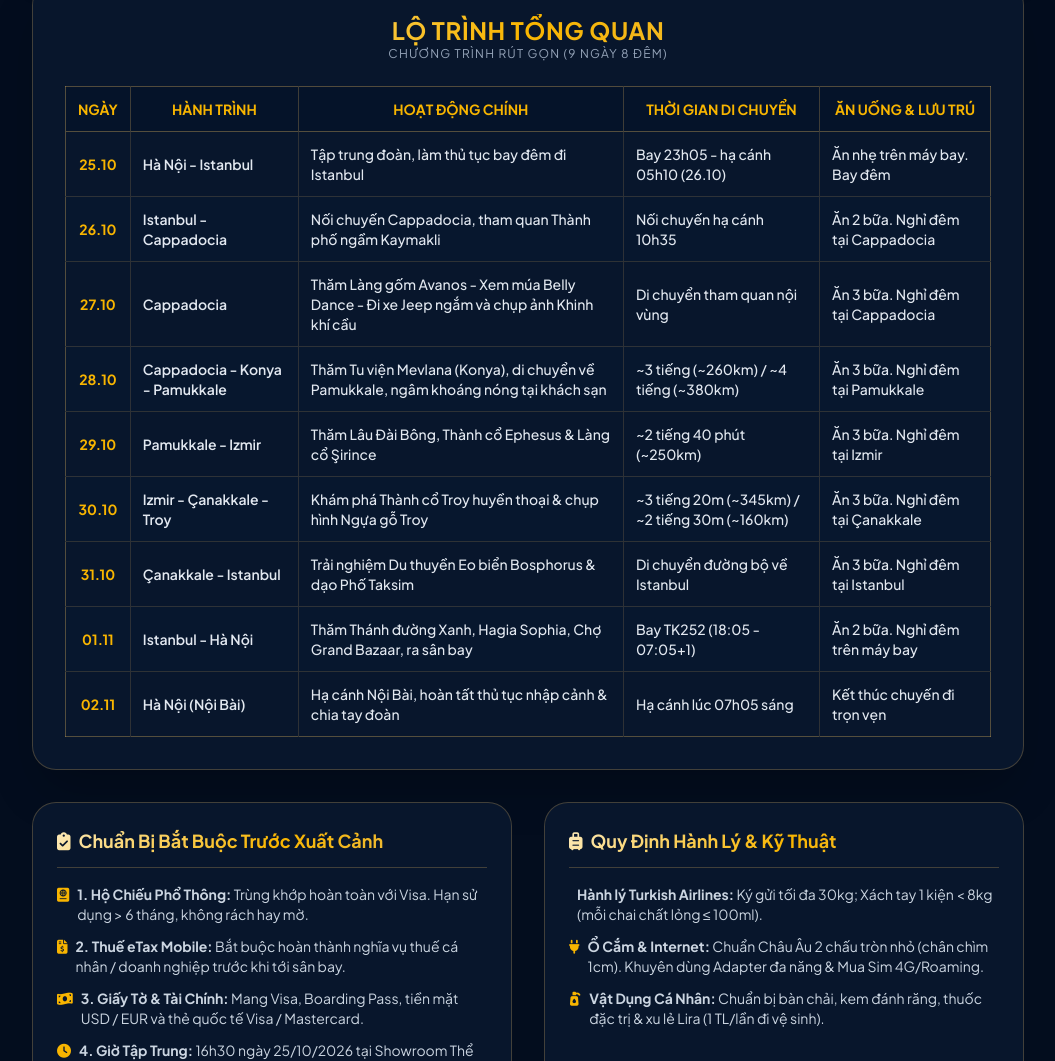
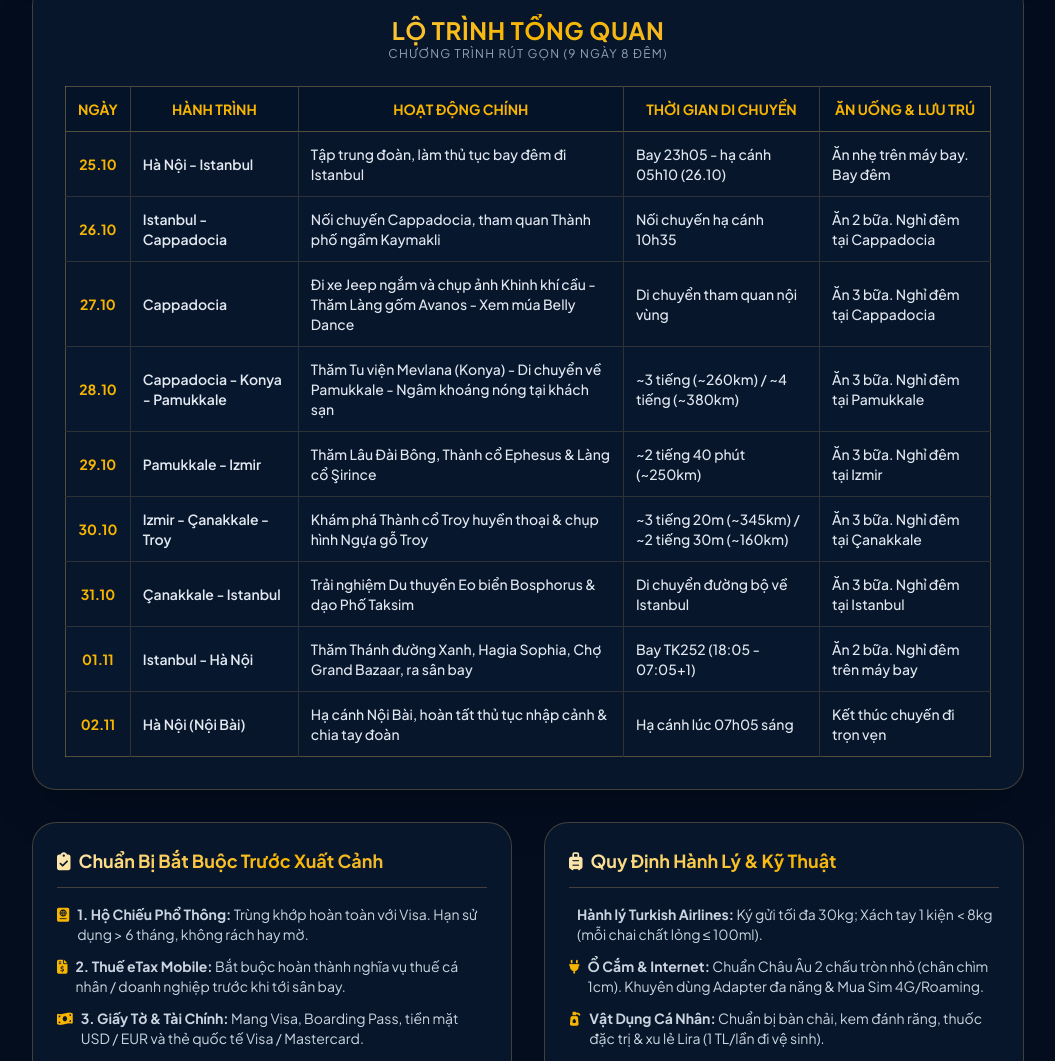
Before and after one commit to hungnt166-boop/ThoNhiKy2026, a plain HTML site: page index.html in a window 1280 px wide. Shown: the part 1500-2561 px from the top of the page, without its empty margins (112-1167 px from the left). Drawn offline with nearby package versions, Linux system fonts and the light colour scheme; no server answers; some icons are missing.

Commit message:
Update index.html
cap nhat noi dung hoat dong

```diff
--- a/index.html
+++ b/index.html
@@ -227,14 +227,14 @@
                         <tr class="hover:bg-[#0b2247]/50">
                             <td class="p-3 text-center font-bold text-[#f8b500] border-r border-[#c5a059]/20">27.10</td>
                             <td class="p-3 border-r border-[#c5a059]/20 font-semibold">Cappadocia</td>
-                            <td class="p-3 border-r border-[#c5a059]/20">Thăm Làng gốm Avanos - Xem múa Belly Dance - Đi xe Jeep ngắm và chụp ảnh Khinh khí cầu</td>
+                            <td class="p-3 border-r border-[#c5a059]/20">Đi xe Jeep ngắm và chụp ảnh Khinh khí cầu - Thăm Làng gốm Avanos - Xem múa Belly Dance</td>
                             <td class="p-3 border-r border-[#c5a059]/20">Di chuyển tham quan nội vùng</td>
                             <td class="p-3">Ăn 3 bữa. Nghỉ đêm tại Cappadocia</td>
                         </tr>
                         <tr class="hover:bg-[#0b2247]/50 bg-[#061833]/40">
                             <td class="p-3 text-center font-bold text-[#f8b500] border-r border-[#c5a059]/20">28.10</td>
                             <td class="p-3 border-r border-[#c5a059]/20 font-semibold">Cappadocia - Konya - Pamukkale</td>
-                            <td class="p-3 border-r border-[#c5a059]/20">Thăm Tu viện Mevlana (Konya), di chuyển về Pamukkale, ngâm khoáng nóng tại khách sạn</td>
+                            <td class="p-3 border-r border-[#c5a059]/20">Thăm Tu viện Mevlana (Konya) - Di chuyển về Pamukkale - Ngâm khoáng nóng tại khách sạn</td>
                             <td class="p-3 border-r border-[#c5a059]/20">~3 tiếng (~260km) / ~4 tiếng (~380km)</td>
                             <td class="p-3">Ăn 3 bữa. Nghỉ đêm tại Pamukkale</td>
                         </tr>
```
